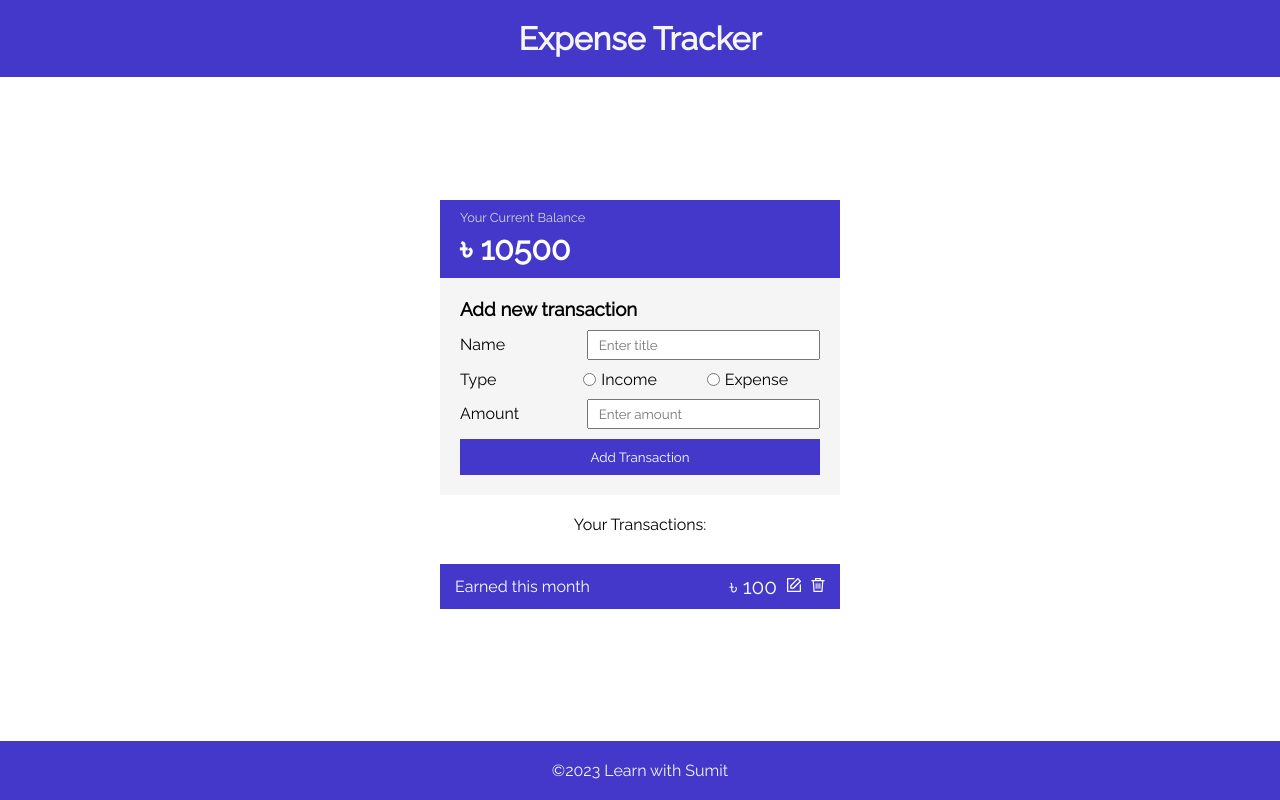
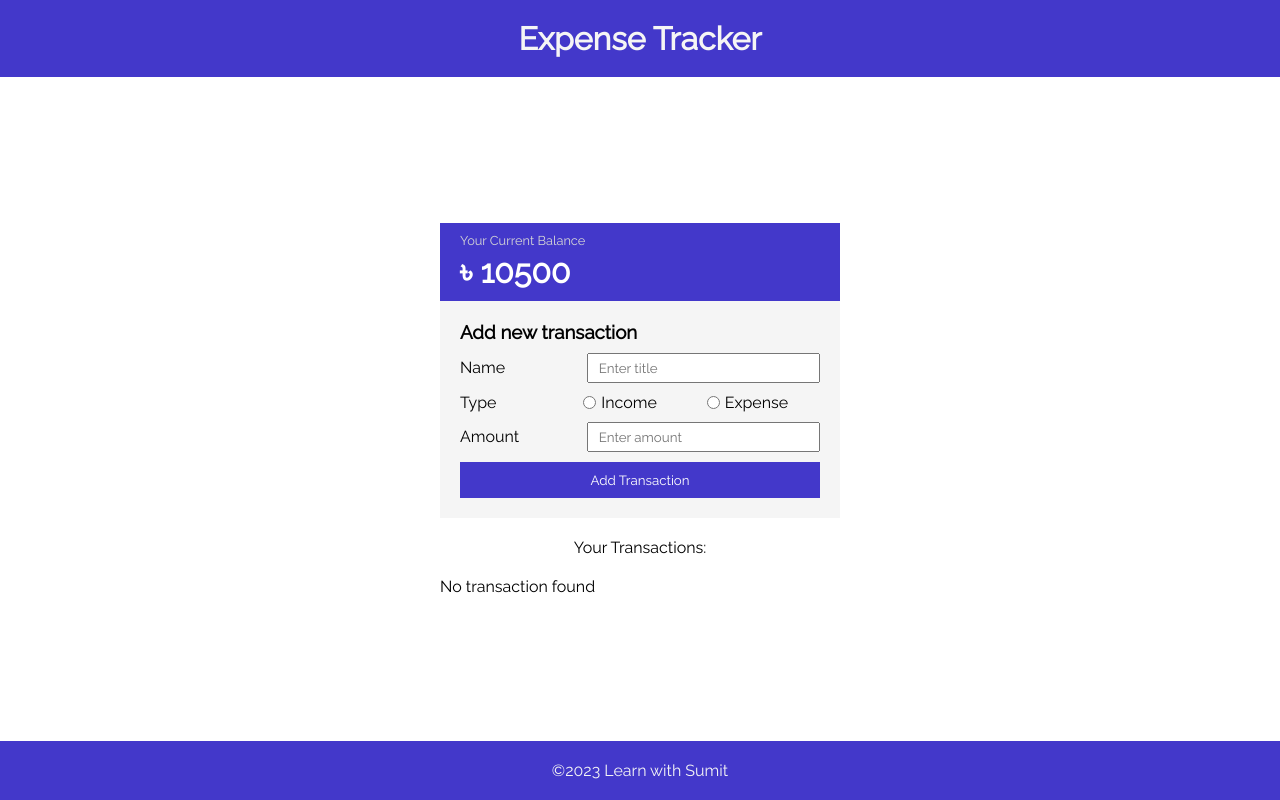
Before and after one commit to md-mozahid/react-rtk-expense-tracker-app, a React (Vite) app: page / in a window 1280 px wide. Built offline with nearby package versions, Linux system fonts and the light colour scheme.

Commit message:
transaction shown in UI

```diff
--- a/src/components/Transactions/Transaction.jsx
+++ b/src/components/Transactions/Transaction.jsx
@@ -1,15 +1,14 @@
-import { useSelector } from "react-redux";
-import DeleteImg from "../../assets/img/delete.svg";
-import EditImg from "../../assets/img/edit.svg";
+import DeleteImg from '../../assets/img/delete.svg'
+import EditImg from '../../assets/img/edit.svg'
 
-const Transaction = () => {
-  const transaction = useSelector((state) => state.transactions);
+const Transaction = ({ transaction }) => {
+  const { name, type, amount } = transaction || {}
 
   return (
-    <li className="transaction income">
-      <p>Earned this month</p>
+    <li className={`transaction ${type}`}>
+      <p>{name}</p>
       <div className="right">
-        <p>৳ 100</p>
+        <p>৳ {amount}</p>
         <button className="link">
           <img className="icon" src={EditImg} />
         </button>
@@ -18,7 +17,7 @@ const Transaction = () => {
         </button>
       </div>
     </li>
-  );
-};
+  )
+}
 
-export default Transaction;
+export default Transaction
--- a/src/components/Transactions/Transactions.jsx
+++ b/src/components/Transactions/Transactions.jsx
@@ -1,14 +1,35 @@
+import { useSelector } from 'react-redux'
 import Transaction from './Transaction'
 
 const Transactions = () => {
+  const { transactions, isLoading, isError, error } = useSelector(
+    (state) => state.transaction
+  )
+
+  // decide what to render
+  let content = null
+
+  if (isLoading) content = <p>Loading...</p>
+
+  if (!isLoading && isError)
+    content = <p className="error">There was an error occurred</p>
+
+  if (!isLoading && !isError && transactions.length > 0) {
+    content = transactions.map((transaction) => (
+      <Transaction key={transaction.id} transaction={transaction} />
+    ))
+  }
+
+  if (!isLoading && !isError && transactions.length === 0) {
+    content = <p>No transaction found</p>
+  }
+
   return (
     <>
       <p className="second_heading">Your Transactions:</p>
 
       <div className="container_of_list_of_transactions">
-        <ul>
-          <Transaction />
-        </ul>
+        <ul>{content}</ul>
       </div>
     </>
   )
--- a/src/index.css
+++ b/src/index.css
@@ -182,6 +182,10 @@ label {
     overflow-y: auto;
 }
 
+.error {
+    color: red;
+}
+
 @media (max-width: 450px) {
     .top_card,
     .form {
```
Also changed, not shown: 1 other file (tests, documents, lock files or other folders).
